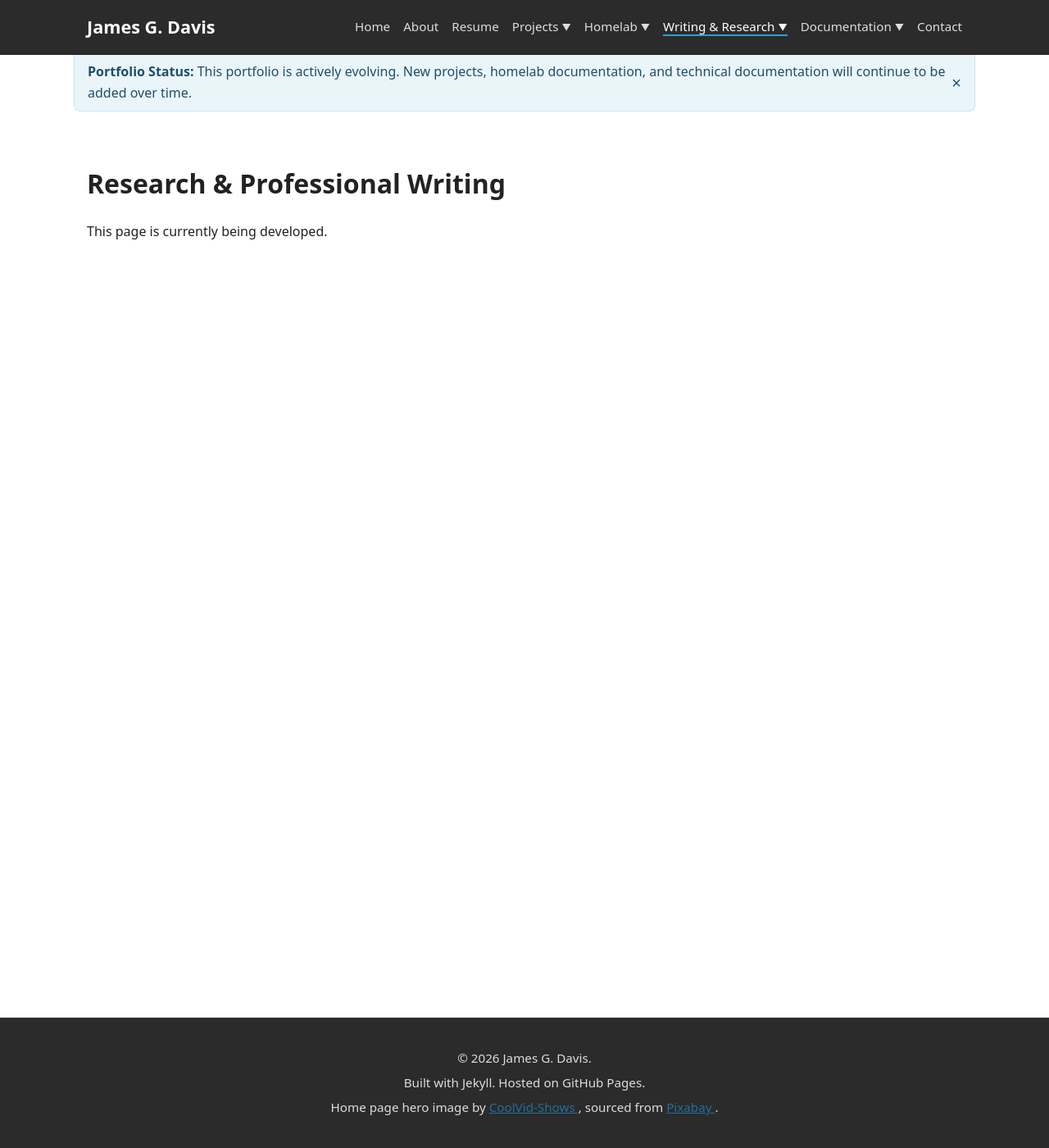
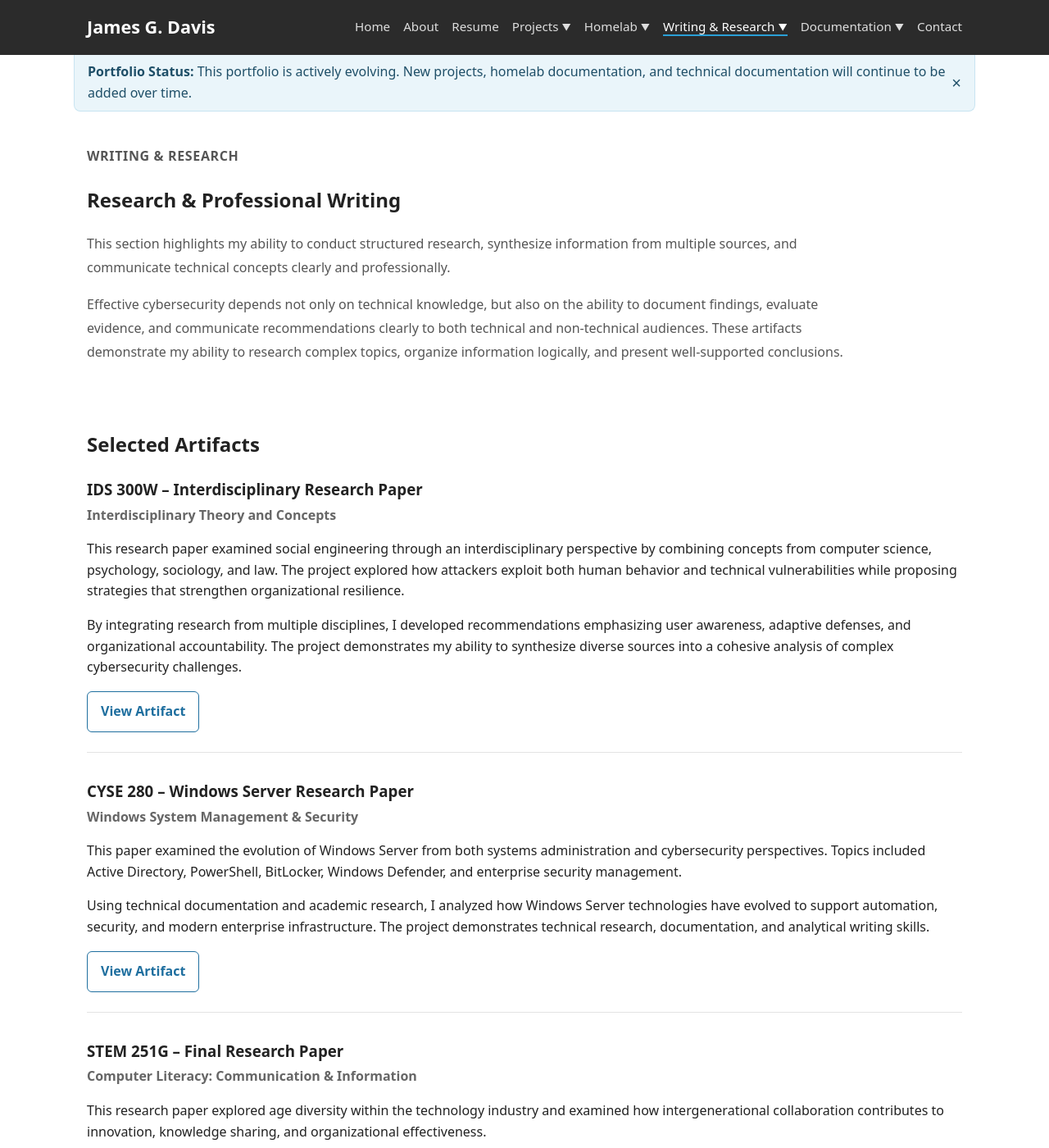
Before and after one commit to jamesgdavis/jamesgdavis.github.io, a Jekyll site: the page built from writing-research/research-professional-writing.md, in a window 1280 px wide and 1400 px high. Shown: the whole window at 82% size. Built offline with Jekyll 4.4.1, drawn with Linux system fonts in a browser that asks for light colours; some of the changed text lies outside the part shown.

Commit message:
Add Research & Professional Writing page

```diff
--- a/writing-research/research-professional-writing.md
+++ b/writing-research/research-professional-writing.md
@@ -4,6 +4,129 @@ title: Research & Professional Writing
 permalink: /writing-research/research-professional-writing/
 ---
 
-# Research & Professional Writing
+<section class="page-intro">
+    <p class="eyebrow">Writing &amp; Research</p>
 
-This page is currently being developed.
+    <h1>Research &amp; Professional Writing</h1>
+
+    <p>
+        This section highlights my ability to conduct structured research,
+        synthesize information from multiple sources, and communicate technical
+        concepts clearly and professionally.
+    </p>
+
+    <p>
+        Effective cybersecurity depends not only on technical knowledge, but also on
+        the ability to document findings, evaluate evidence, and communicate
+        recommendations clearly to both technical and non-technical audiences. These
+        artifacts demonstrate my ability to research complex topics, organize
+        information logically, and present well-supported conclusions.
+    </p>
+</section>
+
+<section class="section">
+    <h2>Selected Artifacts</h2>
+
+    <div class="resume-entry">
+        <h3>IDS 300W – Interdisciplinary Research Paper</h3>
+        <p class="resume-meta">Interdisciplinary Theory and Concepts</p>
+
+        <p>
+            This research paper examined social engineering through an interdisciplinary
+            perspective by combining concepts from computer science, psychology,
+            sociology, and law. The project explored how attackers exploit both human
+            behavior and technical vulnerabilities while proposing strategies that
+            strengthen organizational resilience.
+        </p>
+
+        <p>
+            By integrating research from multiple disciplines, I developed
+            recommendations emphasizing user awareness, adaptive defenses, and
+            organizational accountability. The project demonstrates my ability to
+            synthesize diverse sources into a cohesive analysis of complex
+            cybersecurity challenges.
+        </p>
+
+        <a class="button" href="{{ '/assets/documents/writing-research/research-professional-writing/James Davis - Interdisciplinary Research Paper - Final Copy.pdf' | relative_url }}">View Artifact</a>
+    </div>
+
+    <div class="resume-entry">
+        <h3>CYSE 280 – Windows Server Research Paper</h3>
+        <p class="resume-meta">Windows System Management &amp; Security</p>
+
+        <p>
+            This paper examined the evolution of Windows Server from both systems
+            administration and cybersecurity perspectives. Topics included Active
+            Directory, PowerShell, BitLocker, Windows Defender, and enterprise security
+            management.
+        </p>
+
+        <p>
+            Using technical documentation and academic research, I analyzed how Windows
+            Server technologies have evolved to support automation, security, and
+            modern enterprise infrastructure. The project demonstrates technical
+            research, documentation, and analytical writing skills.
+        </p>
+
+        <a class="button" href="{{ '/assets/documents/writing-research/research-professional-writing/CYSE280_ResearchPaperSubmission_JamesDavis.pdf' | relative_url }}">View Artifact</a>
+    </div>
+
+    <div class="resume-entry">
+        <h3>STEM 251G – Final Research Paper</h3>
+        <p class="resume-meta">Computer Literacy: Communication &amp; Information</p>
+
+        <p>
+            This research paper explored age diversity within the technology industry
+            and examined how intergenerational collaboration contributes to innovation,
+            knowledge sharing, and organizational effectiveness.
+        </p>
+
+        <p>
+            Drawing from academic literature and industry research, I developed
+            evidence-based recommendations supporting inclusive workplace practices and
+            professional communication. The paper demonstrates the ability to analyze
+            organizational challenges while presenting balanced, well-supported
+            conclusions.
+        </p>
+
+        <a class="button" href="{{ '/assets/documents/writing-research/research-professional-writing/James Davis - STEM-251G - Final Research Paper.pdf' | relative_url }}">View Artifact</a>
+    </div>
+</section>
+
+<section class="section">
+    <h2>Skills Demonstrated</h2>
+
+    <div class="card-grid writing-card-grid">
+        <article class="card">
+            <h3>Technical Research</h3>
+            <p>
+                Conducting structured research using academic literature, technical
+                documentation, industry publications, and credible online resources.
+            </p>
+        </article>
+
+        <article class="card">
+            <h3>Technical Writing</h3>
+            <p>
+                Communicating technical concepts through organized documentation,
+                analytical writing, and evidence-based reporting.
+            </p>
+        </article>
+
+        <article class="card">
+            <h3>Interdisciplinary Analysis</h3>
+            <p>
+                Integrating technical, organizational, psychological, and societal
+                perspectives to better understand cybersecurity challenges.
+            </p>
+        </article>
+
+        <article class="card">
+            <h3>Professional Communication</h3>
+            <p>
+                Presenting research findings clearly for both technical and non-technical
+                audiences while supporting conclusions with credible evidence.
+            </p>
+        </article>
+    </div>
+</section>
```
